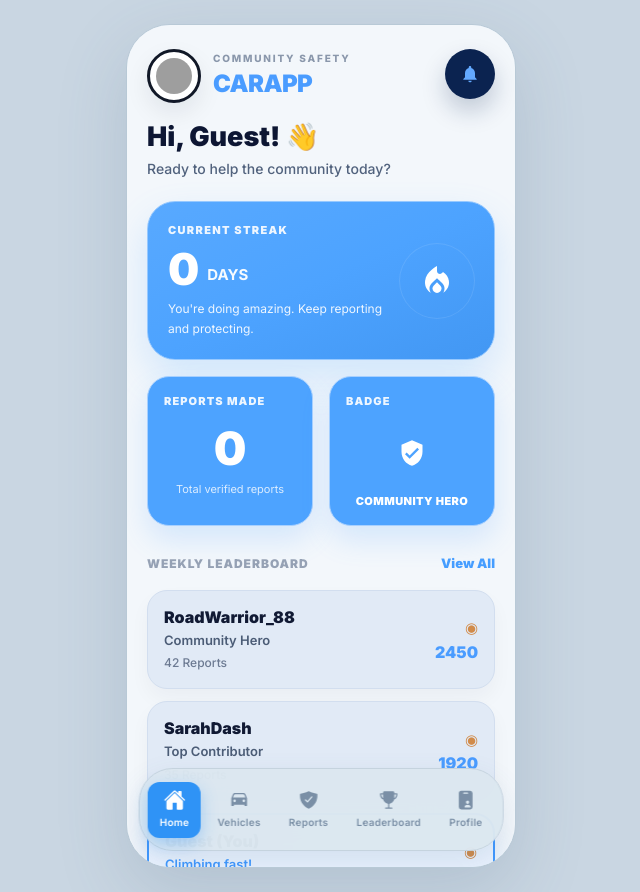
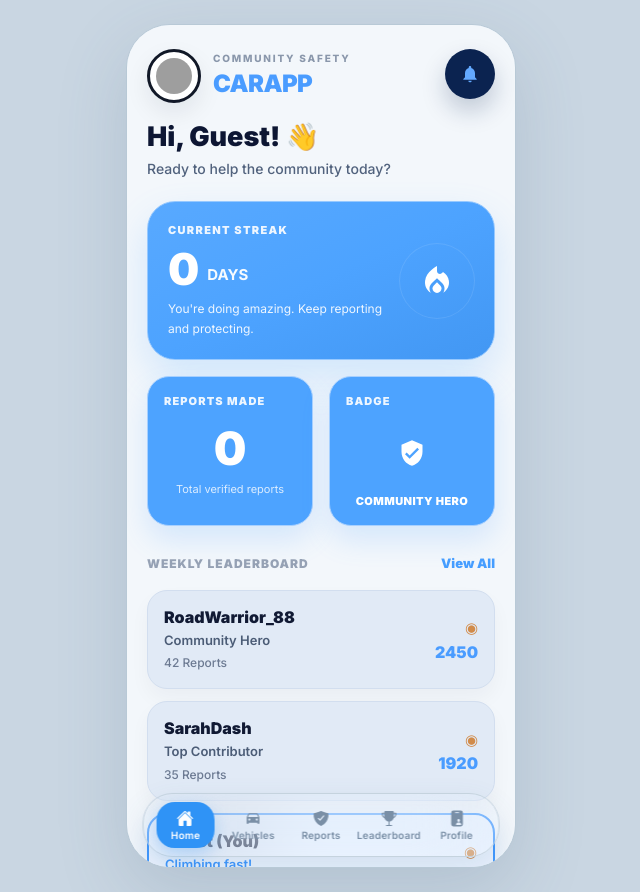
Before and after one commit to Asad3322/Car-app-French, a React (Vite) app: page /app/home in a window 1280 px wide. Shown: the whole page, without its empty margins (319-959 px from the left). Built offline with nearby package versions, Linux system fonts and the light colour scheme; grey boxes are pictures that could not be loaded.

Commit message:
ios changes

```diff
--- a/src/components/Icons.tsx
+++ b/src/components/Icons.tsx
@@ -13,66 +13,59 @@ type NavIconProps = {
   onDark?: boolean;
 };
 
-// ✅ FIXED: Active = WHITE (for blue button background)
 const getIconClass = (active: boolean) => {
   if (active) {
-    return 'text-white'; // 🔥 THIS IS THE FIX
+    return 'text-white';
   }
 
-  return 'text-[#7A8FA6]'; // soft gray for inactive
+  return 'text-[#7A8FA6]';
 };
 
 export const MapNavIcon = ({ active = false }: NavIconProps) => (
   <IoCompass
-    size={20}
-    className={`transition-all duration-300 ${
+    className={`text-[17px] transition-all duration-200 ${
       getIconClass(active)
-    } ${active ? 'scale-110' : 'scale-100'}`}
+    } ${active ? 'scale-100' : 'scale-100'}`}
   />
 );
 
 export const HomeNavIcon = ({ active = false }: NavIconProps) => (
   <IoHome
-    size={20}
-    className={`transition-all duration-300 ${
+    className={`text-[17px] transition-all duration-200 ${
       getIconClass(active)
-    } ${active ? 'scale-110' : 'scale-100'}`}
+    } ${active ? 'scale-100' : 'scale-100'}`}
   />
 );
 
 export const VehiclesNavIcon = ({ active = false }: NavIconProps) => (
   <IoCar
-    size={21}
-    className={`transition-all duration-300 ${
+    className={`text-[17px] transition-all duration-200 ${
       getIconClass(active)
-    } ${active ? 'scale-110' : 'scale-100'}`}
+    } ${active ? 'scale-100' : 'scale-100'}`}
   />
 );
 
 export const ReportNavIcon = ({ active = false }: NavIconProps) => (
   <IoShieldCheckmark
-    size={20}
-    className={`transition-all duration-300 ${
+    className={`text-[17px] transition-all duration-200 ${
       getIconClass(active)
-    } ${active ? 'scale-110' : 'scale-100'}`}
+    } ${active ? 'scale-100' : 'scale-100'}`}
   />
 );
 
 export const LeaderboardNavIcon = ({ active = false }: NavIconProps) => (
   <IoTrophy
-    size={20}
-    className={`transition-all duration-300 ${
+    className={`text-[17px] transition-all duration-200 ${
       getIconClass(active)
-    } ${active ? 'scale-110' : 'scale-100'}`}
+    } ${active ? 'scale-100' : 'scale-100'}`}
   />
 );
 
 export const ProfileNavIcon = ({ active = false }: NavIconProps) => (
   <IoIdCard
-    size={20}
-    className={`transition-all duration-300 ${
+    className={`text-[17px] transition-all duration-200 ${
       getIconClass(active)
-    } ${active ? 'scale-110' : 'scale-100'}`}
+    } ${active ? 'scale-100' : 'scale-100'}`}
   />
 );
 
--- a/src/components/layout/AppLayout.tsx
+++ b/src/components/layout/AppLayout.tsx
@@ -11,13 +11,13 @@ import {
 
 const AppLayout: React.FC = () => {
   return (
-    <div className="min-h-screen w-full bg-[#C9D6E2]">
+    <div className="min-h-screen w-full overflow-x-hidden bg-[#C9D6E2]">
       <div className="flex min-h-screen w-full items-center justify-center sm:p-6">
         <main
           className="
-            relative flex h-[100dvh] w-full flex-col overflow-hidden
+            relative flex h-[100svh] min-h-[100svh] w-full flex-col overflow-hidden
             bg-[#D6E2EC]
-            sm:h-[844px] sm:max-w-[390px]
+            sm:h-[844px] sm:min-h-0 sm:max-w-[390px]
             sm:rounded-[44px]
             sm:border sm:border-[#B8C9D6]
             sm:shadow-[0_24px_70px_rgba(73,101,130,0.18)]
@@ -28,19 +28,29 @@ const AppLayout: React.FC = () => {
           <div className="pointer-events-none absolute inset-0 bg-[radial-gradient(circle_at_bottom,_rgba(90,157,255,0.05),_transparent_42%)]" />
 
           {/* Content */}
-          <div className="scrollbar-hide relative z-10 flex-1 overflow-y-auto pb-32">
+          <div
+            className="scrollbar-hide relative z-10 flex-1 overflow-y-auto"
+            style={{
+              paddingBottom: 'calc(92px + env(safe-area-inset-bottom, 0px))',
+            }}
+          >
             <Outlet />
           </div>
 
           {/* Floating Nav */}
-          <div className="absolute bottom-4 left-1/2 z-50 w-[94%] -translate-x-1/2">
+          <div
+            className="absolute left-1/2 z-50 w-[92%] max-w-[360px] -translate-x-1/2"
+            style={{
+              bottom: 'calc(10px + env(safe-area-inset-bottom, 0px))',
+            }}
+          >
             <nav
               className="
                 flex items-center justify-between
-                rounded-[34px]
+                rounded-[30px]
                 border border-[#C5D3DE]
-                bg-[#DCE7F0]/95
-                px-2 py-3
+                bg-[#DCE7F0]/96
+                px-2 py-2
                 backdrop-blur-2xl
                 shadow-[0_12px_30px_rgba(70,106,140,0.14)]
               "
--- a/src/components/layout/NavItem.tsx
+++ b/src/components/layout/NavItem.tsx
@@ -15,18 +15,18 @@ const NavItem: React.FC<NavItemProps> = ({ to, icon: Icon, label }) => {
   return (
     <NavLink
       to={to}
-      className="flex flex-col items-center justify-center text-xs"
+      className="flex min-w-0 flex-1 items-center justify-center"
     >
       {({ isActive }) => (
         <div
           className={`
-            flex flex-col items-center gap-1
-            rounded-xl px-3 py-2
+            flex min-w-[58px] flex-col items-center justify-center gap-[3px]
+            rounded-[18px] px-2 py-2
             transition-all duration-200
 
             ${
               isActive
-                ? 'bg-[#2F93F6] text-white shadow-[0_6px_16px_rgba(47,147,246,0.35)]'
+                ? 'bg-[#2F93F6] text-white shadow-[0_6px_16px_rgba(47,147,246,0.28)]'
                 : 'text-[#7A8FA6]'
             }
           `}
@@ -34,7 +34,7 @@ const NavItem: React.FC<NavItemProps> = ({ to, icon: Icon, label }) => {
           <Icon active={isActive} />
 
           <span
-            className={`text-[10px] font-semibold tracking-wide ${
+            className={`text-[9px] font-semibold leading-none tracking-[0.02em] sm:text-[10px] ${
               isActive ? 'text-white' : 'text-[#7A8FA6]'
             }`}
           >
--- a/src/index.css
+++ b/src/index.css
@@ -12,13 +12,23 @@
     font-family: 'Inter', sans-serif;
     -webkit-font-smoothing: antialiased;
     -moz-osx-font-smoothing: grayscale;
+    -webkit-text-size-adjust: 100%;
     background: #c9d6e2;
     color: #0b1a2b;
+  }
+
+  html {
+    overflow-x: hidden;
   }
 
   body {
     background: #c9d6e2;
     color: #0b1a2b;
+    overflow-x: hidden;
+  }
+
+  * {
+    box-sizing: border-box;
   }
 
   ::-webkit-scrollbar {
@@ -30,7 +40,7 @@
 @layer components {
   .app-container {
     @apply relative mx-auto flex w-full max-w-md flex-col overflow-hidden transition-all;
-    min-height: 100dvh;
+    min-height: 100svh;
     background: #d6e2ec;
   }
 
@@ -59,6 +69,7 @@
     border: 1px solid #b8c9d6;
     background: #ffffff;
     color: #0b1a2b;
+    font-size: 16px;
   }
 
   .waze-input:focus {
@@ -73,7 +84,7 @@
   }
 
   .screen-bg {
-    min-height: 100dvh;
+    min-height: 100svh;
     background: #d6e2ec;
   }
 }
```
